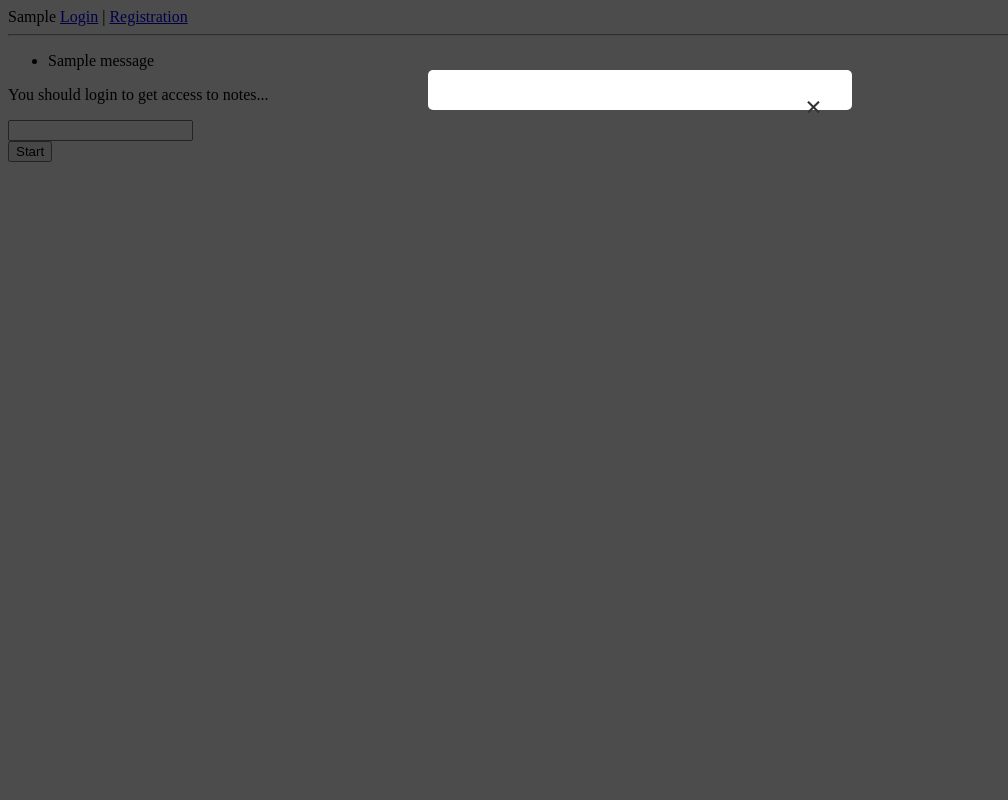
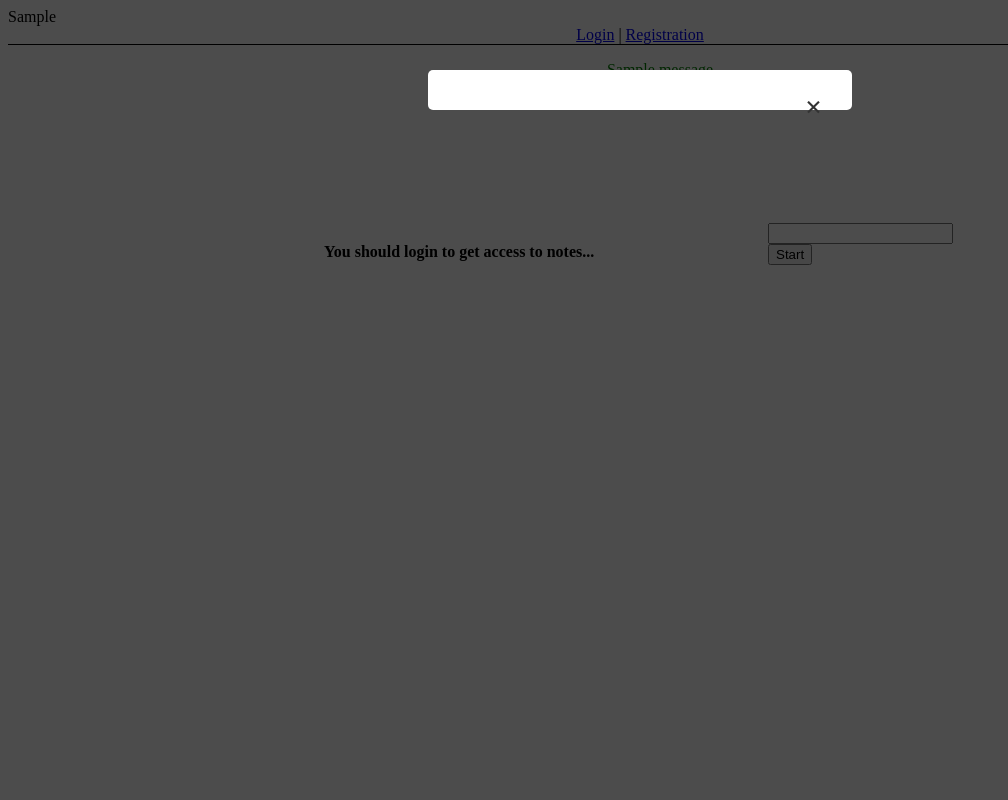
Before and after one commit to Dudets-ink/Study-Helper, a Flask app: template Buttons/main_page/templates/index.html in a window 1280 px wide, after a click on "Login". Shown: the whole page, without its empty margins (0-1008 px from the left). Run offline with Flask 2, Linux system fonts and the light colour scheme; tables that the repository leaves empty hold one stand-in row (values such as "Sample post"); the template is opened without the code that fills it: values that come from a table or form of the project are taken from there, most other values are stand-ins (such as "Sample title", 1, 10 or a date in 2020); one stand-in notice (Sample message) is shown.

Commit message:
added css to main_page blueprint

```diff
--- a/Buttons/main_page/templates/base.html
+++ b/Buttons/main_page/templates/base.html
@@ -5,6 +5,7 @@
         <title>{% block title %}{% endblock %}</title>
         <meta name="description" content="">
         <meta name="viewport" content="width=device-width, initial-scale=1">
+        <link rel="stylesheet" href="{{ url_for('static', filename='main_page/css/base.css')}}">
         <link rel="stylesheet" href="{% block stylesheet %} {% endblock %}">
         <script
             src="https://code.jquery.com/jquery-3.6.4.js"
@@ -13,6 +14,7 @@
         {{flask_util_js.js}}
     </head>
     <body>
+        <div class='navbar'>
             {% if current_user.is_authenticated%}
                     <a id='logout' href="{{ url_for('user.logout')}}">Logout</a>
             {% else %}
@@ -20,17 +22,19 @@
                     <span> | </span>
                     <a id='register' href='#popup1'>Registration</a>
             {%endif%}
-        <hr>
+        </div>
 
-        {% with messages = get_flashed_messages() %}
+        <div class='flash'>
+            {% with messages = get_flashed_messages(with_categories=true) %}
                 {% if messages %}
-                <ul class=flashes>
-                    {% for message in messages %}
-                        <li>{{ message }}</li>
+                    <ul class='flashes'>
+                        {% for category, message in messages %}
+                            <li class="{{category}}">{{ message }}</li>
                         {% endfor %}
                     </ul>
                 {% endif %}
             {% endwith %}
+        </div>
 
         <div id="popup1" class="overlay">
             <div class="popup">
--- a/Buttons/main_page/templates/index.html
+++ b/Buttons/main_page/templates/index.html
@@ -1,6 +1,6 @@
 {% extends 'base.html' %}
 {% block stylesheet %}
-    {{ url_for('static', filename='main_page/css/main.css') }}"
+    {{ url_for('static', filename='main_page/css/index.css') }}"
 {% endblock stylesheet %}
 
 {% block body %}
@@ -16,11 +16,14 @@
                                 {{note.text}}
                             </li>
                             <button onclick="delNote('{{note.id}}')">Delete</button>
+                        <hr>
                         {% endfor%}
                 </ul>
             </div>
         {% else %}
-            <p>You should login to get access to notes...</p>
+            <div class='to-do-list'>
+                <h4>You should login to get access to notes...</h4>
+            </div>
         {% endif %}
 
         <div class='timer'>
--- a/Buttons/main_page/views.py
+++ b/Buttons/main_page/views.py
@@ -2,7 +2,7 @@ from . import main_bp
 from ..models import Notes
 from .. import db
 
-from flask import render_template, request, make_response
+from flask import render_template, request
 from flask_login import current_user
 
 
--- /dev/null
+++ b/Buttons/static/main_page/css/base.css
@@ -0,0 +1,71 @@
+.navbar {
+    border-bottom: 1px solid black;
+    text-align: center;
+}
+
+.flashes {
+    list-style-type: none;
+}
+
+.flash {
+    text-align: center;
+}
+
+.success {
+    color: green;
+}
+
+.error {
+    color: red;
+}
+
+.overlay {
+position: fixed;
+top: 0;
+bottom: 0;
+left: 0;
+right: 0;
+background: rgba(0, 0, 0, 0.7);
+transition: opacity 500ms;
+visibility: hidden;
+opacity: 0;
+z-index: 99;
+}
+.overlay:target {
+visibility: visible;
+opacity: 1;
+}
+
+.popup {
+margin: 70px auto;
+padding: 20px;
+background: #fff;
+border-radius: 5px;
+width: 30%;
+position: relative;
+transition: all 5s ease-in-out;
+}
+
+.popup .popup-close {
+position: absolute;
+top: 20px;
+right: 30px;
+transition: all 200ms;
+font-size: 30px;
+font-weight: bold;
+text-decoration: none;
+color: #333;
+}
+.popup .popup-close:hover {
+color: #06D85F;
+}
+.popup .popup-content {
+max-height: 30%;
+overflow: auto;
+}
+
+@media screen and (max-width: 700px){
+.popup{
+    width: 70%;
+}
+}
--- /dev/null
+++ b/Buttons/static/main_page/css/index.css
@@ -0,0 +1,25 @@
+.timer {
+    display: inline-block;
+    position: absolute;
+    margin-top: 10%;
+    margin-left: 10%;
+
+}
+
+.to-do-list {
+    display: inline-block;
+    margin-left: 25%;
+    margin-top: 10%;
+    overflow-x:hidden;
+    width: 25%;
+    word-wrap: break-word;
+    word-break: break-all;
+}
+
+#stopper-timer {
+    display:none;
+}
+
+#delete-note {
+    display:none;
+}
```
Also changed, not shown: Buttons/static/main_page/css/main.css (deleted, +0 -62 lines), Buttons/user/views.py (+7 -5 lines). Lines whose indentation alone changed are shown as unchanged.
